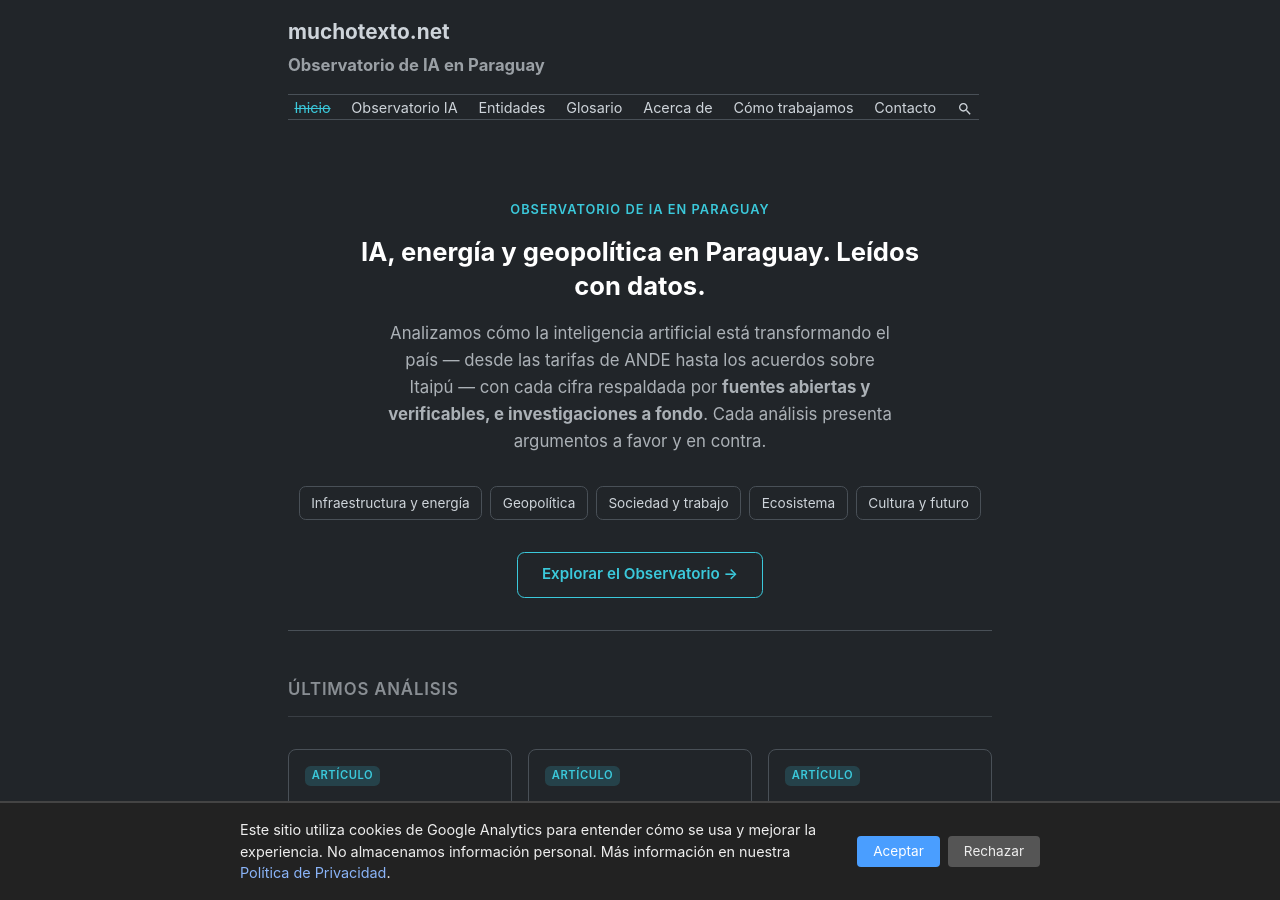
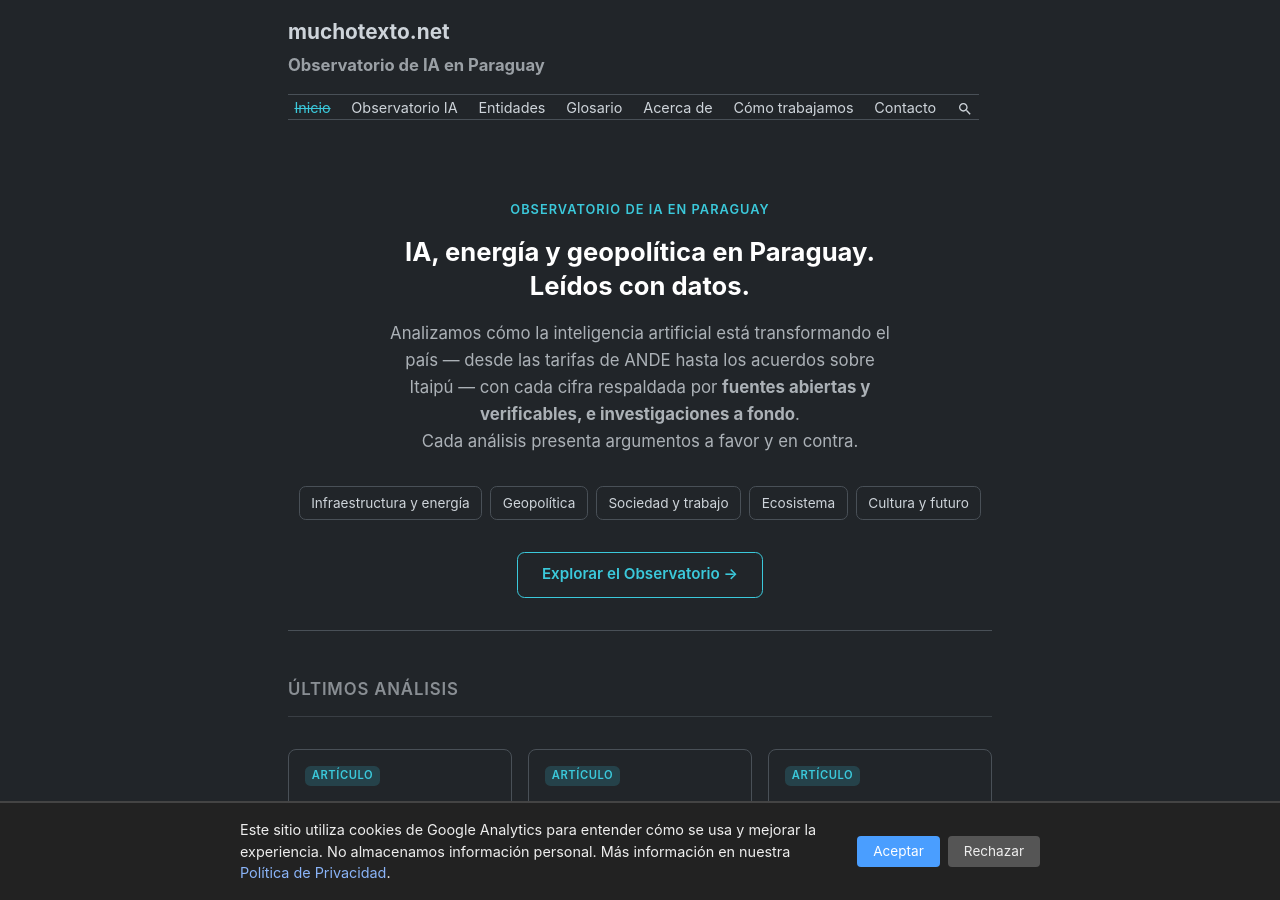
Before and after one commit to miravosqueinteresante/muchotexto.net, a Jekyll site: the page built from index.markdown, in a window 1280 px wide and 900 px high. Built offline with Jekyll 4.4.1, drawn with Linux system fonts in a browser that asks for light colours.

Commit message:
fix: saltos de línea en hero - 'Leídos con datos.' y 'Cada análisis presenta...' en líneas propias

```diff
--- a/_layouts/home.html
+++ b/_layouts/home.html
@@ -43,8 +43,8 @@ layout: default
 
 <section class="hero-observatorio">
   <p class="hero-eyebrow">Observatorio de IA en Paraguay</p>
-  <h1 class="hero-title">IA, energía y geopolítica en Paraguay. Leídos con datos.</h1>
-  <p class="hero-desc">Analizamos cómo la inteligencia artificial está transformando el país — desde las tarifas de ANDE hasta los acuerdos sobre Itaipú — con cada cifra respaldada por <strong>fuentes abiertas y verificables, e investigaciones a fondo</strong>. Cada análisis presenta argumentos a favor y en contra.</p>
+  <h1 class="hero-title">IA, energía y geopolítica en Paraguay.<br>Leídos con datos.</h1>
+  <p class="hero-desc">Analizamos cómo la inteligencia artificial está transformando el país — desde las tarifas de ANDE hasta los acuerdos sobre Itaipú — con cada cifra respaldada por <strong>fuentes abiertas y verificables, e investigaciones a fondo</strong>.<br>Cada análisis presenta argumentos a favor y en contra.</p>
   <div class="hero-pillars">
     <a href="{{ '/ia-en-paraguay/#infraestructura-y-energia' | relative_url }}">Infraestructura y energía</a>
     <a href="{{ '/ia-en-paraguay/#geopolítica-y-regulación-tech' | relative_url }}">Geopolítica</a>
```
